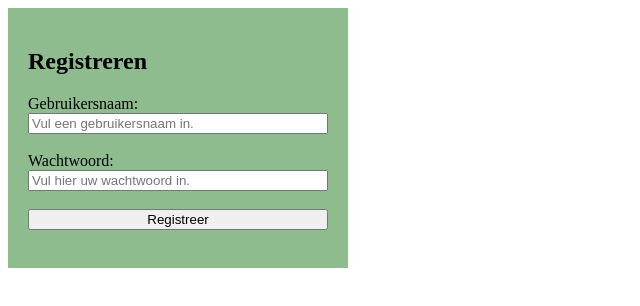
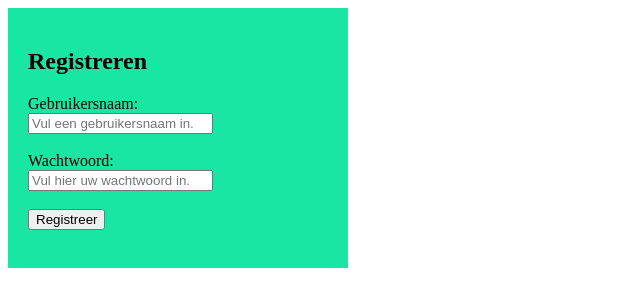
Before and after one commit to LJKR2020/CourseJavascript, a plain HTML site: page formvalidation/inlog.html in a window 1280 px wide. Shown: the whole page, without its empty margins (0-640 px from the left). Drawn offline with Linux system fonts and the light colour scheme.

Commit message:
changed colors text and background

```diff
--- a/formvalidation/styles.css
+++ b/formvalidation/styles.css
@@ -2,8 +2,12 @@
     display: flex;
     flex-direction: column;
     justify-content: center;
-    align-items: left;
-    background-color: #8fbc8f;
+    align-items: flex-start;
+    background-color: hsl(160, 80%, 50%);
     max-width: 300px;
     padding: 20px;
 }
+
+span {
+    color: #a52a2a;
+}
```
